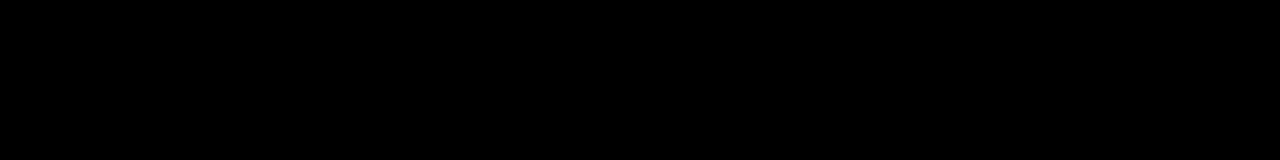
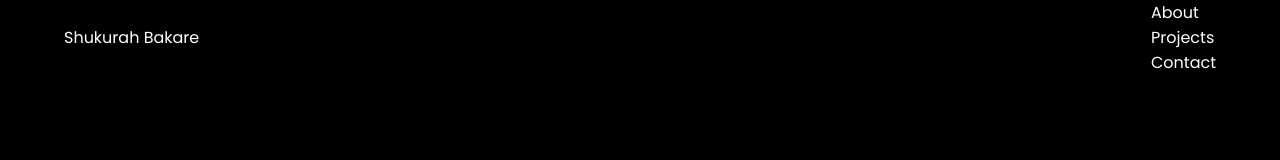
Before and after one commit to shukurahbakare/PortFolio, a plain HTML site: page index.html in a window 1280 px wide. Drawn offline with Linux system fonts and the light colour scheme.

Commit message:
'css-container-styling'

```diff
--- a/index.html
+++ b/index.html
@@ -8,9 +8,18 @@
 
     <link rel="stylesheet" href="styles/styles.css">
 </head>
-<body>
+<body class="container">
     <header>
-        <nav></nav>
+        <nav>
+            <div class="right-nav">Shukurah Bakare</div>
+            <div class="left-nav">
+                <ul>
+                    <li>About</li>
+                    <li>Projects</li>
+                    <li>Contact</li>
+                </ul>
+            </div>
+        </nav>
     </header>
 </body>
 </html>
--- a/styles/styles.css
+++ b/styles/styles.css
@@ -96,13 +96,35 @@ img {
 
 /*==================== LAYOUT ====================*/
 
+.container {
+  width:90%;
+  margin: 0 auto;
+}
+
 .header {
-  width: 100%;
+  /* width: 100%;
   position: fixed;
   bottom: 0;
   left: 0;
   z-index: var(--z-fixed);
-  background-color: black;
+  background-color: black; */
+
+    width: 100%;
+    height: 100%;
+
+}
+
+nav {
+  display: flex;
+  justify-content: space-between;
+  align-items: center;
+}
+
+.left-nav {
+  display: flex;
+  justify-content: space-between;
+  align-items: center;
+  flex-direction:row;
 }
 
 /*==================== NAV ====================*/
```
